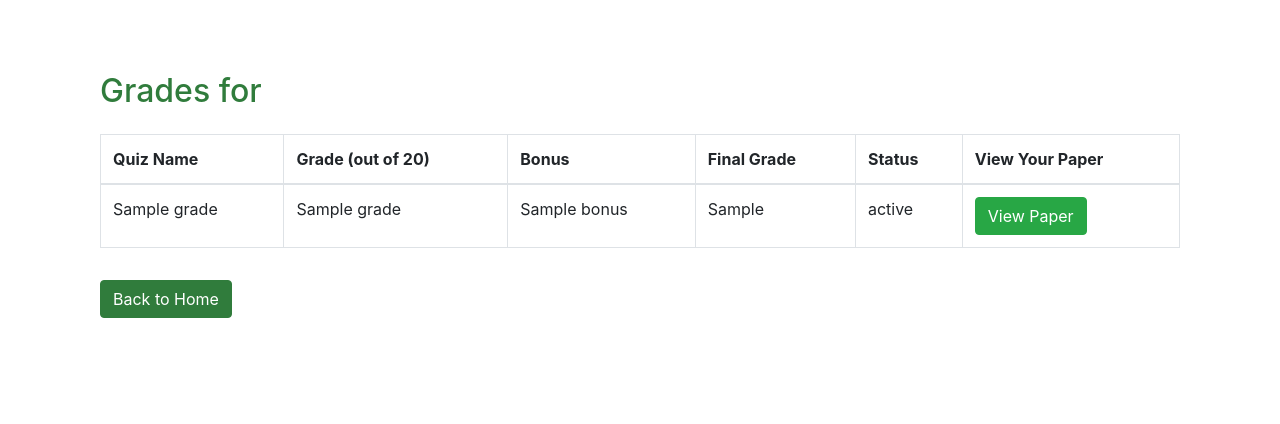
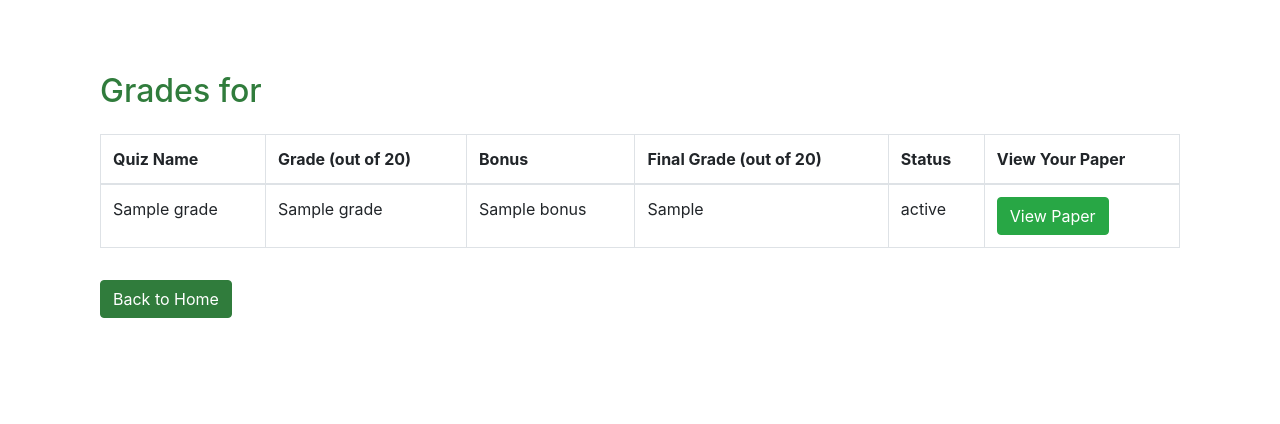
Before and after one commit to EMAM-NGO/ERC, a Flask app: template templates/view_grades.html in a window 1280 px wide. Shown: the part 72-496 px from the top of the page. Run offline with Flask 3, Linux system fonts and the light colour scheme; the template is opened without the code that fills it: most values are stand-ins (such as "Sample title", 1, 10 or a date in 2020); parts of the project's set-up code (start-up, migrations or seed data) failed here and were passed over; some libraries are stand-ins or nearby versions.

Commit message:
Update view_grades.html

```diff
--- a/templates/view_grades.html
+++ b/templates/view_grades.html
@@ -13,7 +13,7 @@
                         <th>Quiz Name</th>
                         <th>Grade (out of 20)</th>
                         <th>Bonus</th>
-                        <th>Final Grade</th>
+                        <th>Final Grade (out of 20)</th>
                         <th>Status</th>
                         <th>View Your Paper</th>
                     </tr>
```
